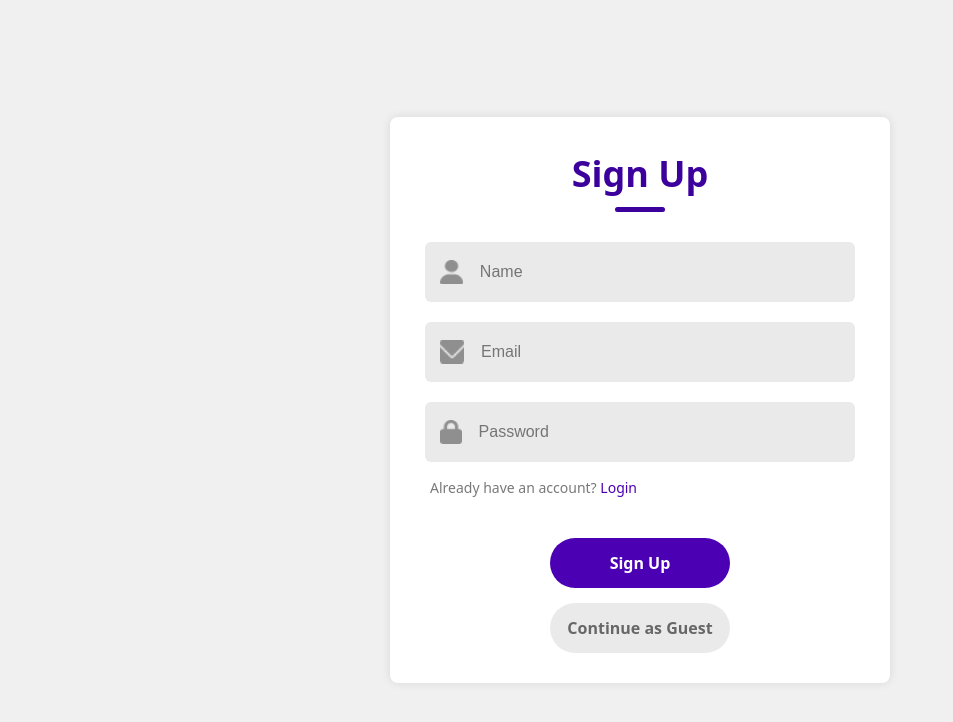
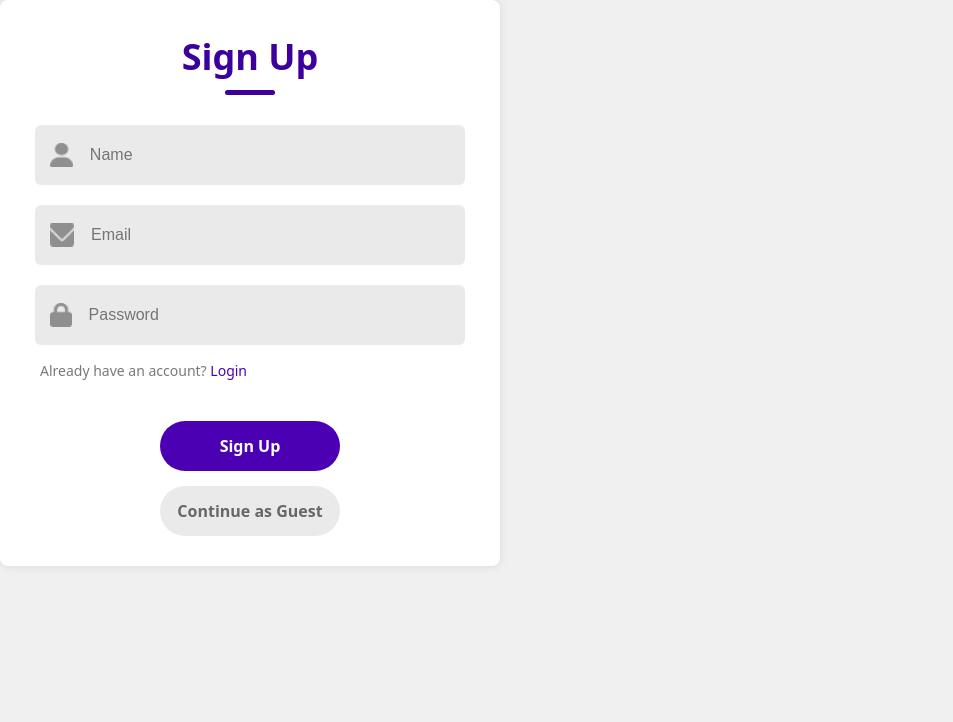
Before and after one commit to GouthamSomaraju/E-Commerce-Website, a React (Vite) app: page / in a window 1280 px wide. Shown: the top 722 px of the page, without its empty margins (0-953 px from the left). Built offline with nearby package versions, Linux system fonts and the light colour scheme.

Commit message:
body stylings updated

```diff
--- a/src/index.css
+++ b/src/index.css
@@ -13,15 +13,12 @@
 }
 
 body, html {
-  height: 100vh; /* full viewport height */
+  height: 100vh;
   margin: 0;
-  display: flex;
-  justify-content: center;  /* horizontal center */
-  align-items: center;      /* vertical center */
-  background-color: #f0f0f0; /* optional background */
+  padding: 0;
+  background-color: #f0f0f0;
   font-family: system-ui, Avenir, Helvetica, Arial, sans-serif;
 }
-
 a {
   font-weight: 500;
   color: #646cff;
```
